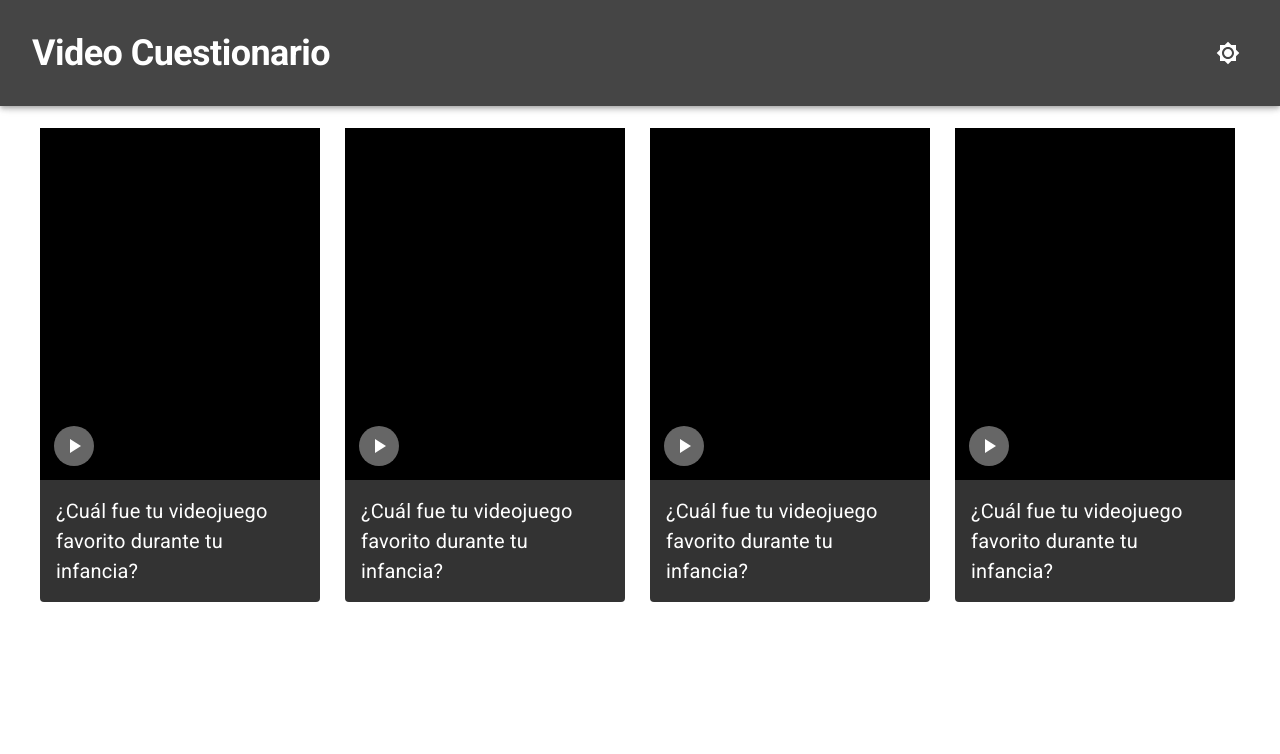
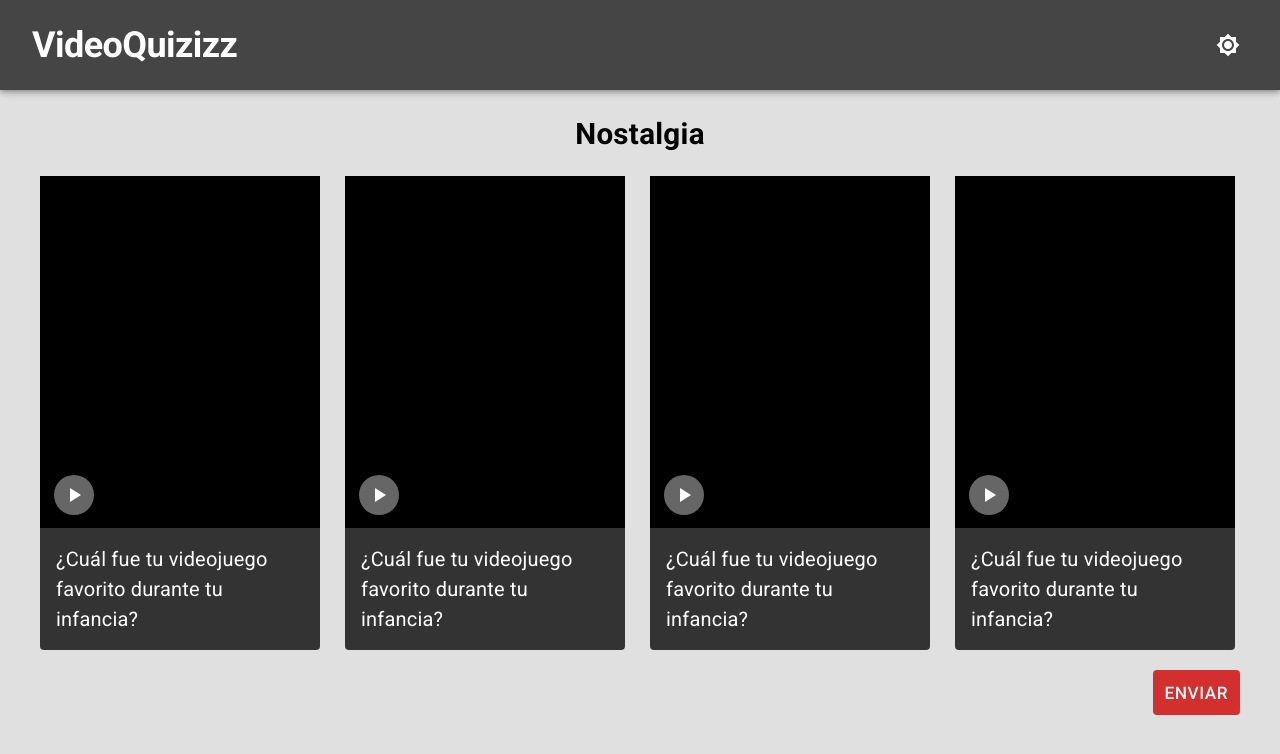
Before and after one commit to gopoma/krowdy-video-quiz-app, a React (Vite) app: page / in a window 1280 px wide. Shown: the top 754 px of the page. Built offline with nearby package versions, Linux system fonts and the light colour scheme.

Commit message:
feat: quiz design

```diff
--- a/src/VideoQuizApp.tsx
+++ b/src/VideoQuizApp.tsx
@@ -1,10 +1,10 @@
 import { ColorModeProvider } from './context'
-import { Mainframe } from './pages'
+import { VideoQuiz } from './pages'
 
 export default function App (): JSX.Element {
   return (
     <ColorModeProvider>
-      <Mainframe />
+      <VideoQuiz />
     </ColorModeProvider>
   )
 }
--- a/src/components/Navbar.tsx
+++ b/src/components/Navbar.tsx
@@ -13,7 +13,8 @@ export const Navbar: FC = () => {
   return (
     <AppBar sx={{
       bgcolor: 'primary.main',
-      p: 4,
+      px: 4,
+      py: 3,
       display: 'flex',
       flexDirection: 'row',
       justifyContent: 'space-between'
@@ -26,7 +27,7 @@ export const Navbar: FC = () => {
         }}
         variant='h1'
       >
-        Video Cuestionario
+        VideoQuizizz
       </Typography>
       <IconButton sx={{ ml: 1 }} onClick={colorMode.toggleColorMode} color="inherit">
           {theme.palette.mode === 'dark' ? <Brightness7Icon /> : <Brightness4Icon />}
--- /dev/null
+++ b/src/components/VideoQuizSubmitButton.tsx
@@ -0,0 +1,25 @@
+import { type FC } from 'react'
+import { Button } from '@mui/material'
+import { red, grey } from '@mui/material/colors'
+
+export const VideoQuizSubmitButton: FC = () => {
+  return (
+    <Button
+      sx={{
+        px: '0.75rem',
+        py: '0.45rem',
+        backgroundColor: red[700],
+        color: grey[100],
+        ':hover': {
+          backgroundColor: red[900]
+        },
+        ':disabled': {
+          backgroundColor: red[400]
+        },
+        fontSize: '1.08em'
+      }}
+    >
+      Enviar
+    </Button>
+  )
+}
--- a/src/components/index.ts
+++ b/src/components/index.ts
@@ -1,2 +1,3 @@
 export * from './Navbar'
 export * from './VideoQuestion'
+export * from './VideoQuizSubmitButton'
--- a/src/context/color-mode/ColorModeProvider.tsx
+++ b/src/context/color-mode/ColorModeProvider.tsx
@@ -24,6 +24,15 @@ const getDesignTokens = (mode: PaletteMode) => ({
           }
         : {
             main: grey[200]
+          })
+    },
+    background: {
+      ...(mode === 'dark'
+        ? {
+            default: grey[300]
+          }
+        : {
+            default: grey[100]
           })
     },
     text: {
--- /dev/null
+++ b/src/index.css
@@ -0,0 +1,3 @@
+body {
+  margin: 0
+}
--- a/src/layouts/Layout.tsx
+++ b/src/layouts/Layout.tsx
@@ -1,5 +1,6 @@
 import { type FC } from 'react'
 import { Navbar } from '../components'
+import { Box } from '@mui/material'
 
 interface Props {
   children: JSX.Element | JSX.Element[]
@@ -7,7 +8,10 @@ interface Props {
 
 export const Layout: FC<Props> = ({ children }) => {
   return (
-    <>
+    <Box sx={{
+      minHeight: '100vh',
+      bgcolor: 'background.default'
+    }}>
       <nav>
         <Navbar />
       </nav>
@@ -16,10 +20,13 @@ export const Layout: FC<Props> = ({ children }) => {
         maxWidth: '1200px',
         margin: 'auto',
         padding: '1.2rem',
-        paddingTop: '7.5rem'
+        paddingTop: '7rem',
+        display: 'flex',
+        flexDirection: 'column',
+        gap: '1.25rem'
       }}>
         { children }
       </main>
-    </>
+    </Box>
   )
 }
--- a/src/main.tsx
+++ b/src/main.tsx
@@ -7,6 +7,8 @@ import '@fontsource/roboto/400.css'
 import '@fontsource/roboto/500.css'
 import '@fontsource/roboto/700.css'
 
+import './index.css'
+
 ReactDOM.createRoot(document.getElementById('root') as HTMLElement).render(
   <React.StrictMode>
     <VideoQuizApp />
--- a/src/pages/Mainframe.tsx
+++ /dev/null
@@ -1,24 +0,0 @@
-import { type FC } from 'react'
-import { Layout } from '../layouts'
-import { VideoQuestion } from '../components'
-import { Box } from '@mui/material'
-
-export const Mainframe: FC = () => {
-  return (
-    <Layout>
-      <Box
-        component='section'
-        sx={{
-          display: 'grid',
-          gap: '1.25rem',
-          gridTemplateColumns: 'repeat(auto-fill, minmax(280px, 1fr))'
-        }}
-      >
-        <VideoQuestion />
-        <VideoQuestion />
-        <VideoQuestion />
-        <VideoQuestion />
-      </Box>
-    </Layout>
-  )
-}
--- /dev/null
+++ b/src/pages/VideoQuiz.tsx
@@ -0,0 +1,46 @@
+import { type FC } from 'react'
+import { Layout } from '../layouts'
+import { Box, Typography } from '@mui/material'
+import { VideoQuestion, VideoQuizSubmitButton } from '../components'
+
+export const VideoQuiz: FC = () => {
+  return (
+    <Layout>
+      <Box component='header'>
+        <Typography
+          sx={{
+            fontSize: '1.85em',
+            fontWeight: 'bold',
+            textAlign: 'center'
+          }}
+        >
+          Nostalgia
+        </Typography>
+      </Box>
+
+      <Box
+        component='section'
+        sx={{
+          display: 'grid',
+          gap: '1.25rem',
+          gridTemplateColumns: 'repeat(auto-fill, minmax(280px, 1fr))'
+        }}
+      >
+        <VideoQuestion />
+        <VideoQuestion />
+        <VideoQuestion />
+        <VideoQuestion />
+      </Box>
+
+      <Box
+        component='section'
+        sx={{
+          display: 'flex',
+          justifyContent: 'flex-end'
+        }}
+      >
+        <VideoQuizSubmitButton />
+      </Box>
+    </Layout>
+  )
+}
--- a/src/pages/index.ts
+++ b/src/pages/index.ts
@@ -1 +1 @@
-export * from './Mainframe'
+export * from './VideoQuiz'
```
